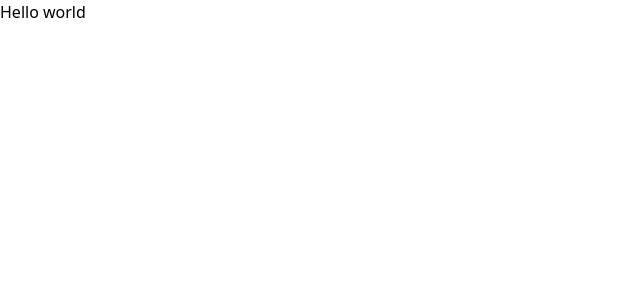
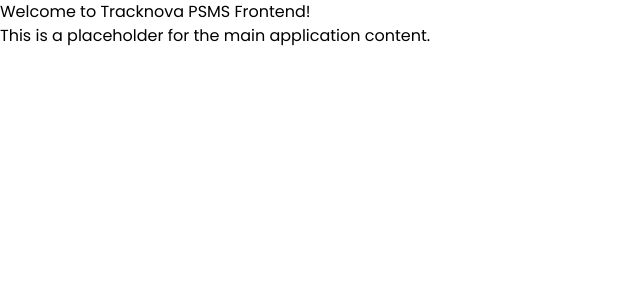
Before and after one commit to thiengthb/Tracknova_PSMS_FE, a React (Vite) app: page / in a window 1280 px wide. Shown: the top 300 px of the page, without its empty margins (0-640 px from the left). Built offline with nearby package versions, Linux system fonts and the light colour scheme.

Commit message:
chore(app): config fonts Poppins and Montserrat, update tailwind

```diff
--- a/package.json
+++ b/package.json
@@ -12,11 +12,11 @@
   "dependencies": {
     "@tailwindcss/vite": "^4.1.4",
     "react": "^19.0.0",
-    "react-dom": "^19.0.0",
-    "tailwindcss": "^4.1.4"
+    "react-dom": "^19.0.0"
   },
   "devDependencies": {
     "@eslint/js": "^9.22.0",
+    "@tailwindcss/cli": "^4.1.4",
     "@types/react": "^19.0.10",
     "@types/react-dom": "^19.0.4",
     "@vitejs/plugin-react-swc": "^3.8.0",
@@ -24,6 +24,7 @@
     "eslint-plugin-react-hooks": "^5.2.0",
     "eslint-plugin-react-refresh": "^0.4.19",
     "globals": "^16.0.0",
+    "tailwindcss": "^4.1.4",
     "typescript": "~5.7.2",
     "typescript-eslint": "^8.26.1",
     "vite": "^6.3.1"
--- a/src/App.tsx
+++ b/src/App.tsx
@@ -1,5 +1,10 @@
 function App() {
-  return <div>Hello world</div>;
+  return (
+    <div>
+      <h1>Welcome to Tracknova PSMS Frontend!</h1>
+      <p>This is a placeholder for the main application content.</p>
+    </div>
+  );
 }
 
 export default App;
--- a/src/index.css
+++ b/src/index.css
@@ -1 +1,4 @@
+@import url("https://fonts.googleapis.com/css2?family=Poppins:wght@400;600;700&family=Montserrat:wght@400;500;700&display=swap");
+
 @import "tailwindcss";
+@config "../tailwind.config.js";
--- /dev/null
+++ b/tailwind.config.js
@@ -0,0 +1,12 @@
+/** @type {import('tailwindcss').Config} */
+export default {
+    theme: {
+      extend: {
+        fontFamily: {
+          sans: ['Poppins', 'ui-sans-serif', 'system-ui', 'sans-serif'],
+          display: ['Montserrat', 'ui-sans-serif', 'system-ui', 'sans-serif'],
+        },
+      },
+    },
+    plugins: [],
+  };
```
Also changed, not shown: 1 other file (tests, documents, lock files or other folders).
